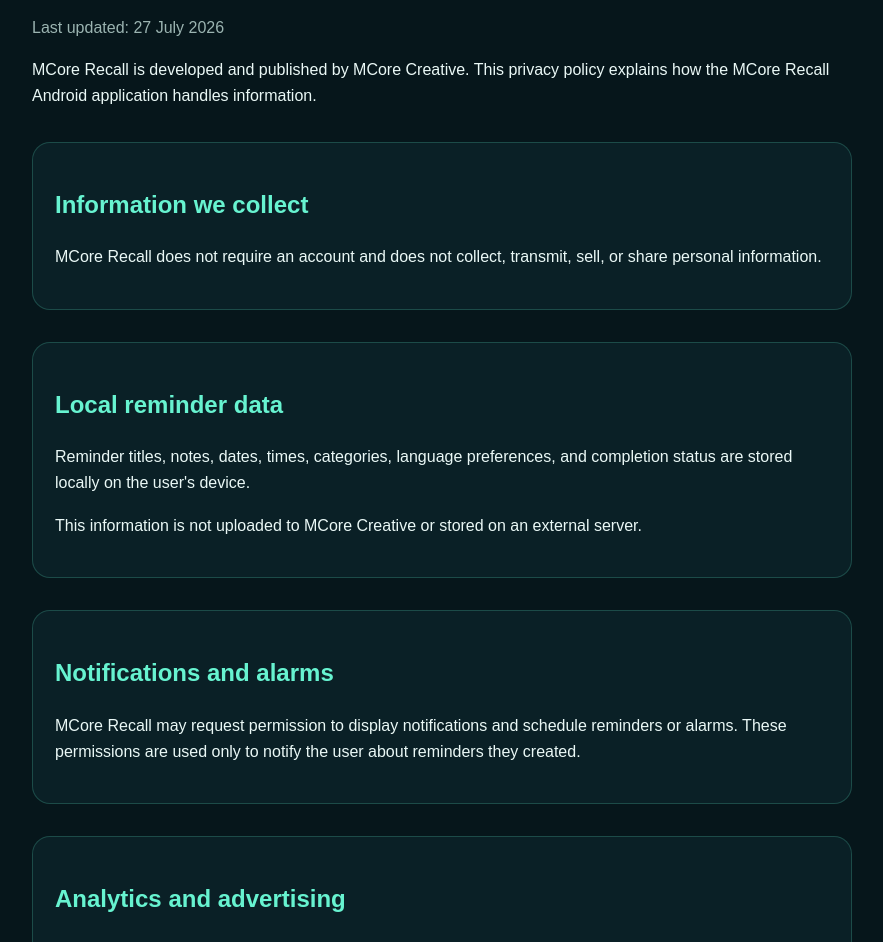
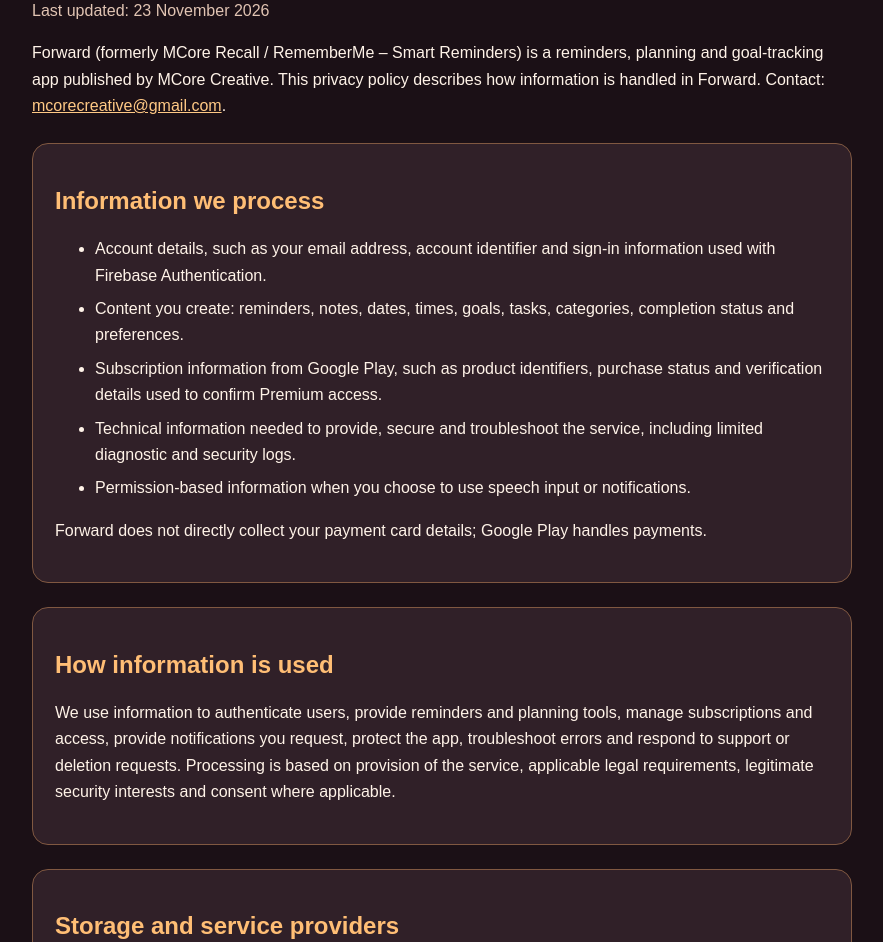
Before and after one commit to michaelophalvens1912-creator/mcore-recall-privacy, a plain HTML site: page index.html in a window 1280 px wide. Shown: the part 121-1063 px from the top of the page, without its empty margins (198-1081 px from the left). Drawn offline with Linux system fonts and the light colour scheme.

Commit message:
Update index.html

```diff
--- a/index.html
+++ b/index.html
@@ -1,137 +1,32 @@
 <!doctype html>
 <html lang="en">
 <head>
-  <meta charset="utf-8">
-  <meta name="viewport" content="width=device-width, initial-scale=1">
-  <title>Privacy Policy – MCore Recall</title>
-  <style>
-    body {
-      margin: 0;
-      font-family: Arial, sans-serif;
-      line-height: 1.65;
-      background: #06161b;
-      color: #eaf8f6;
-    }
-
-    main {
-      max-width: 820px;
-      margin: auto;
-      padding: 40px 22px 70px;
-    }
-
-    h1, h2 {
-      color: #67f3d0;
-    }
-
-    section {
-      margin-top: 32px;
-      padding: 22px;
-      border: 1px solid rgba(103, 243, 208, 0.2);
-      border-radius: 18px;
-      background: #0a2026;
-    }
-
-    a {
-      color: #67f3d0;
-    }
-
-    .updated {
-      color: #9bb4b1;
-    }
-  </style>
+<meta charset="utf-8">
+<meta name="viewport" content="width=device-width,initial-scale=1">
+<meta name="description" content="Privacy policy for Forward by MCore Creative">
+<title>Forward – Privacy Policy</title>
+<style>
+body{margin:0;background:#1b1016;color:#fff3e8;font:16px/1.65 Arial,sans-serif}main{max-width:820px;margin:auto;padding:36px 20px 70px}h1,h2{color:#ffbe75;line-height:1.25}section{margin:24px 0;padding:22px;border:1px solid #805841;border-radius:16px;background:#302028}a{color:#ffc985;overflow-wrap:anywhere}.date{color:#e1c4b3}li{margin:7px 0}
+</style>
 </head>
-<body>
-  <main>
-    <h1>Privacy Policy for MCore Recall</h1>
-    <p class="updated">Last updated: 27 July 2026</p>
-
-    <p>
-      MCore Recall is developed and published by MCore Creative.
-      This privacy policy explains how the MCore Recall Android
-      application handles information.
-    </p>
-
-    <section>
-      <h2>Information we collect</h2>
-      <p>
-        MCore Recall does not require an account and does not collect,
-        transmit, sell, or share personal information.
-      </p>
-    </section>
-
-    <section>
-      <h2>Local reminder data</h2>
-      <p>
-        Reminder titles, notes, dates, times, categories, language
-        preferences, and completion status are stored locally on the
-        user's device.
-      </p>
-      <p>
-        This information is not uploaded to MCore Creative or stored
-        on an external server.
-      </p>
-    </section>
-
-    <section>
-      <h2>Notifications and alarms</h2>
-      <p>
-        MCore Recall may request permission to display notifications
-        and schedule reminders or alarms. These permissions are used
-        only to notify the user about reminders they created.
-      </p>
-    </section>
-
-    <section>
-      <h2>Analytics and advertising</h2>
-      <p>
-        MCore Recall does not use advertising SDKs, behavioural
-        tracking, or third-party analytics services.
-      </p>
-    </section>
-
-    <section>
-      <h2>Data sharing</h2>
-      <p>
-        MCore Recall does not sell, rent, or share user information
-        with third parties.
-      </p>
-    </section>
-
-    <section>
-      <h2>Data retention and deletion</h2>
-      <p>
-        Reminder information remains on the device until the user
-        deletes an individual reminder, removes all local data through
-        the application settings, clears the application data, or
-        uninstalls MCore Recall.
-      </p>
-    </section>
-
-    <section>
-      <h2>Children's privacy</h2>
-      <p>
-        MCore Recall is a general productivity application and is not
-        specifically directed at children. The application does not
-        knowingly collect personal information from children.
-      </p>
-    </section>
-
-    <section>
-      <h2>Changes to this policy</h2>
-      <p>
-        This privacy policy may be updated when the application or
-        legal requirements change. The latest version will always be
-        available on this page.
-      </p>
-    </section>
-
-    <section>
-      <h2>Contact</h2>
-      <p>
-        Questions about this privacy policy can be sent to:
-        <a href="mailto:michael.ophalvens1912@gmail.com">michael.ophalvens1912@gmail.com</a>
-      </p>
-    </section>
-  </main>
-</body>
-</html>
+<body><main>
+<h1>Forward – Privacy Policy</h1>
+<p class="date">Last updated: 23 November 2026</p>
+<p>Forward (formerly MCore Recall / RememberMe – Smart Reminders) is a reminders, planning and goal-tracking app published by MCore Creative. This privacy policy describes how information is handled in Forward. Contact: <a href="mailto:mcorecreative@gmail.com">mcorecreative@gmail.com</a>.</p>
+<section><h2>Information we process</h2><ul>
+<li>Account details, such as your email address, account identifier and sign-in information used with Firebase Authentication.</li>
+<li>Content you create: reminders, notes, dates, times, goals, tasks, categories, completion status and preferences.</li>
+<li>Subscription information from Google Play, such as product identifiers, purchase status and verification details used to confirm Premium access.</li>
+<li>Technical information needed to provide, secure and troubleshoot the service, including limited diagnostic and security logs.</li>
+<li>Permission-based information when you choose to use speech input or notifications.</li>
+</ul><p>Forward does not directly collect your payment card details; Google Play handles payments.</p></section>
+<section><h2>How information is used</h2><p>We use information to authenticate users, provide reminders and planning tools, manage subscriptions and access, provide notifications you request, protect the app, troubleshoot errors and respond to support or deletion requests. Processing is based on provision of the service, applicable legal requirements, legitimate security interests and consent where applicable.</p></section>
+<section><h2>Storage and service providers</h2><p>Forward uses Google Firebase services for authentication and backend functions, including server-side subscription verification and account data operations. Some data may be processed or stored on servers as well as on your device. Google Play processes purchases and renewals. These providers process data under their own applicable privacy and contractual terms and may use infrastructure outside your country, subject to applicable legal safeguards.</p><p>We do not sell personal information. Information may be shared with service providers as needed to operate Forward or when legally required.</p></section>
+<section><h2>Microphone and notifications</h2><p>If you choose voice input, Forward requests microphone access. The Android/Google speech-recognition service on your device may process spoken audio according to that service's settings and privacy practices. Forward uses the recognized text to prepare a reminder for your review. Forward may also request notification permission to deliver reminders and alerts you configure. You can manage permissions in Android settings.</p></section>
+<section><h2>Subscriptions</h2><p>Forward provides paid access through Google Play subscriptions, with a free-trial offer for eligible users. Google Play determines offer eligibility and handles billing. Forward checks subscription entitlements through its backend. Cancelling your subscription does not by itself delete your account or reminders. Subscriptions are managed separately through Google Play.</p></section>
+<section><h2>Retention and deletion</h2><p>We retain information while needed to provide the service and for applicable legal, accounting or security obligations. You can delete individual items in Forward and request account deletion using the app's account-deletion feature. If you cannot access the app, email <a href="mailto:mcorecreative@gmail.com?subject=Forward%20account%20deletion">mcorecreative@gmail.com</a> to request deletion of your Forward account and associated information. We may verify account ownership before acting. Some records may be retained where legally required, and deletion from backups may take additional time. Uninstalling the app alone does not necessarily delete account data stored on servers.</p></section>
+<section><h2>Your rights</h2><p>Subject to applicable law, you may request access, correction, deletion, restriction, portability or objection regarding your personal information, and withdraw consent where applicable. Contact <a href="mailto:mcorecreative@gmail.com">mcorecreative@gmail.com</a>. You may also complain to your competent data-protection authority.</p></section>
+<section><h2>Children's privacy</h2><p>Forward is a general productivity app and is not specifically directed at children. Contact us if you believe a child's information requires review or deletion.</p></section>
+<section><h2>Policy changes</h2><p>We may revise this privacy policy when the app or legal requirements change. The latest version and update date will be available here.</p></section>
+<section><h2>Contact</h2><p>MCore Creative<br><a href="mailto:mcorecreative@gmail.com">mcorecreative@gmail.com</a></p></section>
+</main></body></html>
```
